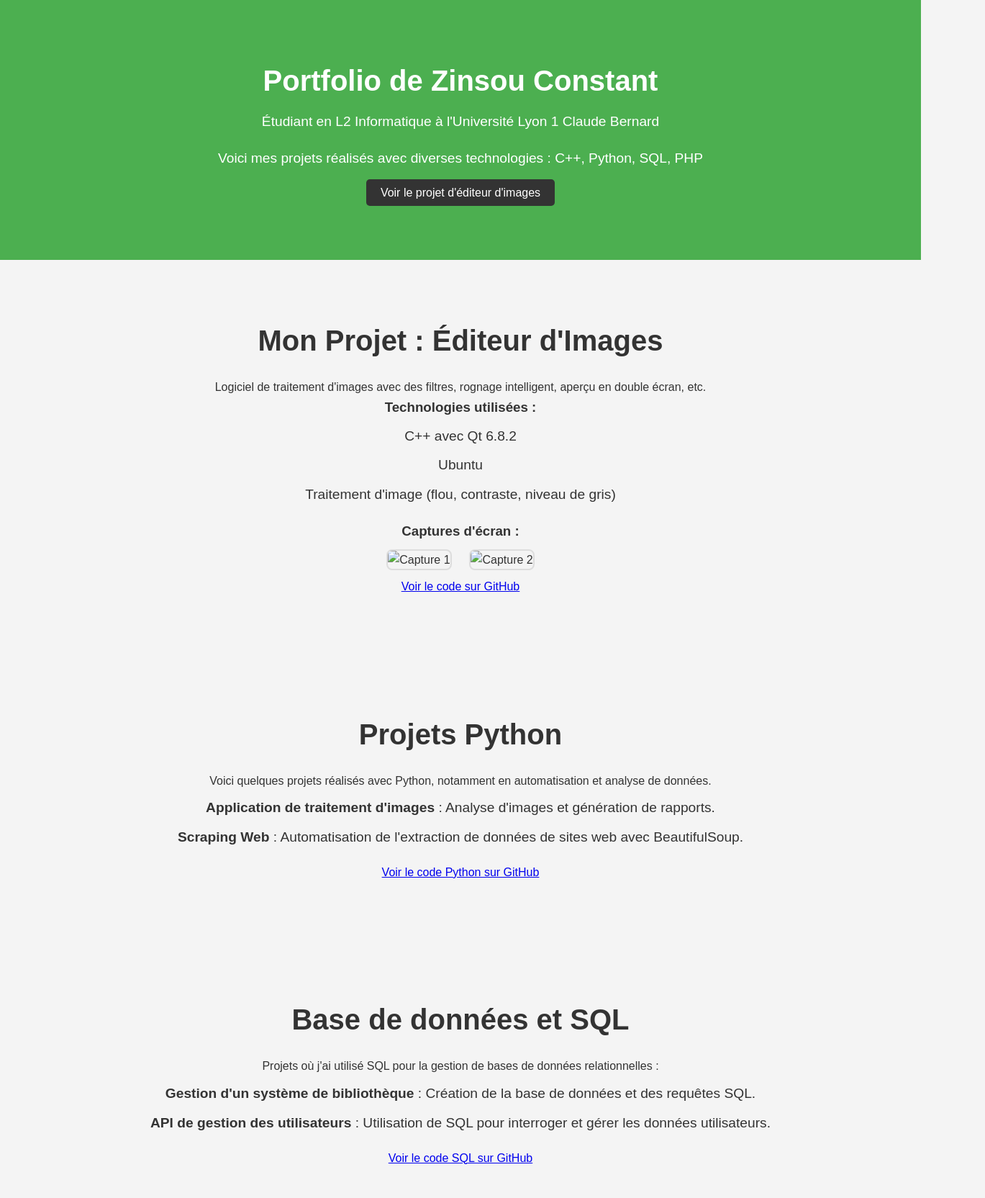
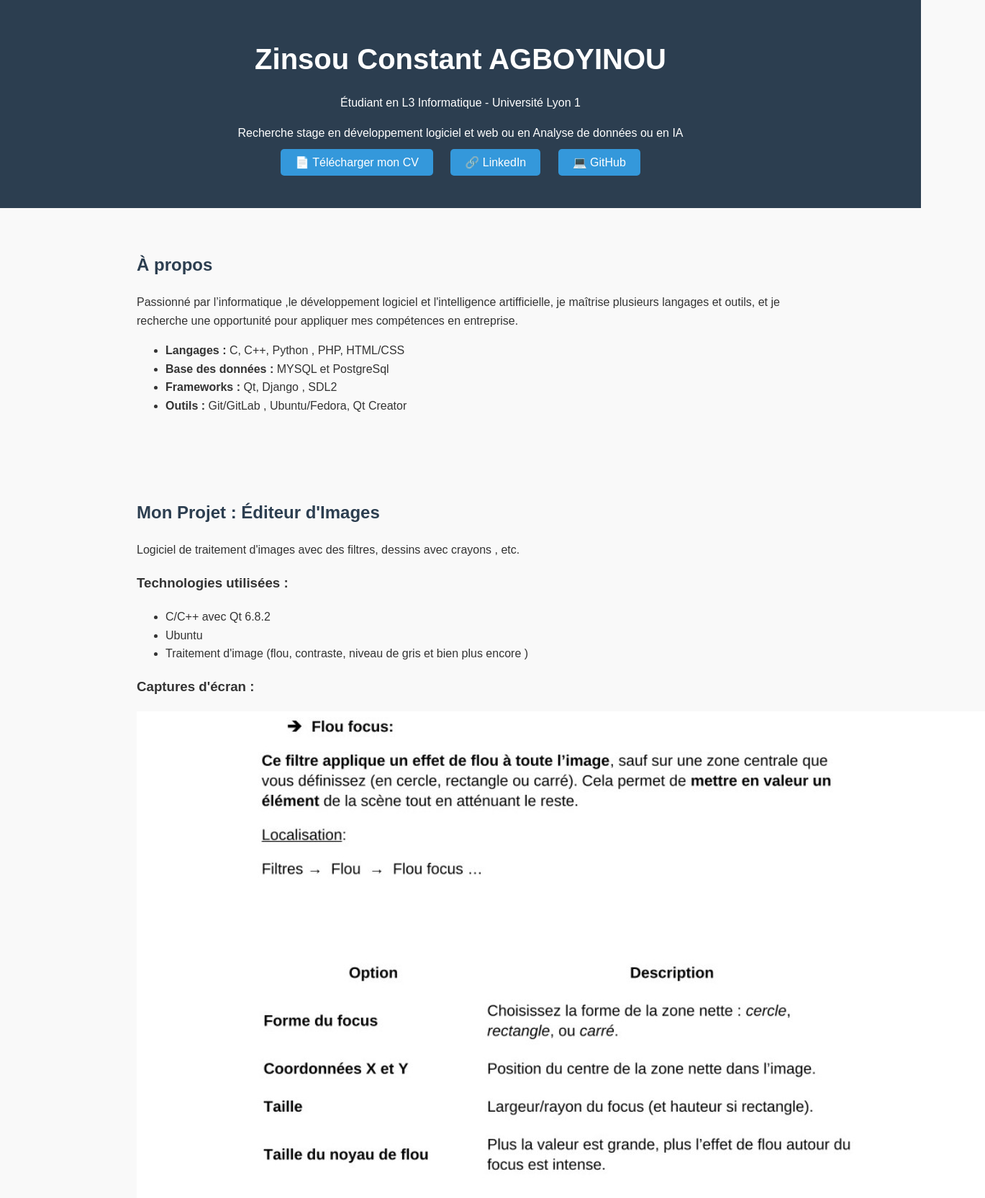
Before and after one commit to ZinsouConstant/portfolio, a plain HTML site: page index.html in a window 1280 px wide. Shown: the top 1664 px of the page at 72% size, 1369 px wide, since content can reach past the window. Drawn offline with Linux system fonts and the light colour scheme.

Commit message:
Mise à jour du portfolio

```diff
--- a/index.html
+++ b/index.html
@@ -1,96 +1,84 @@
+
 <!DOCTYPE html>
 <html lang="fr">
 <head>
     <meta charset="UTF-8">
     <meta name="viewport" content="width=device-width, initial-scale=1.0">
-    <title>Portfolio - Zinsou Constant</title>
+    <title>Portfolio - Ton Nom</title>
     <link rel="stylesheet" href="style.css">
 </head>
 <body>
-
-    <!-- Section d'accueil -->
-    <header id="accueil">
-        <div class="container">
-            <h1>Portfolio de Zinsou Constant</h1>
-            <p>Étudiant en L2 Informatique à l'Université Lyon 1 Claude Bernard</p>
-            <p>Voici mes projets réalisés avec diverses technologies : C++, Python, SQL, PHP</p>
-            <a href="#projet" class="btn">Voir le projet d'éditeur d'images</a>
+    <!-- Header -->
+    <header>
+        <h1> Zinsou Constant AGBOYINOU</h1>
+        <p>Étudiant en L3 Informatique - Université Lyon 1</p>
+        <p>Recherche stage en développement logiciel et web ou en Analyse de données ou en  IA</p>
+        <div class="links">
+            <a href="cv.pdf" target="_blank">📄 Télécharger mon CV</a>
+            <a href="https://www.linkedin.com/in/zinsou-constant-agboyinou-788384254/" target="_blank">🔗 LinkedIn</a>
+            <a href="https://github.com/" target="_blank">💻 GitHub</a>
         </div>
     </header>
 
+    <!-- À propos -->
+    <section id="about">
+        <h2>À propos</h2>
+        <p>Passionné par l’informatique ,le développement logiciel et l'intelligence artifficielle, je maîtrise plusieurs langages et outils, et je recherche une opportunité pour appliquer mes compétences en entreprise.</p>
+        <ul>
+            <li><strong>Langages :</strong> C, C++, Python , PHP, HTML/CSS</li>
+            <li><strong> Base des données  :</strong> MYSQL et PostgreSql </li>
+            <li><strong>Frameworks :</strong> Qt, Django , SDL2</li>
+            <li><strong>Outils :</strong> Git/GitLab , Ubuntu/Fedora, Qt Creator</li>
+        </ul>
+    </section>
+
     <!-- Section Projet éditeur d'images -->
-    <section id="projet">
+    <section id="project">
         <div class="container">
             <h2>Mon Projet : Éditeur d'Images</h2>
-            <p>Logiciel de traitement d'images avec des filtres, rognage intelligent, aperçu en double écran, etc.</p>
+            <p>Logiciel de traitement d'images avec des filtres, dessins avec crayons ,  etc.</p>
             <h3>Technologies utilisées :</h3>
             <ul>
-                <li>C++ avec Qt 6.8.2</li>
+                <li>C/C++ avec Qt 6.8.2</li>
                 <li>Ubuntu</li>
-                <li>Traitement d'image (flou, contraste, niveau de gris)</li>
+                <li>Traitement d'image (flou, contraste, niveau de gris et bien plus encore )</li>
             </ul>
             <h3>Captures d'écran :</h3>
             <div class="screenshots">
-                <img src="images/screenshot1.png" alt="Capture 1">
-                <img src="images/screenshot2.png" alt="Capture 2">
+                <img src="images/img1.jpeg" alt="Capture 1">
+                <img src="images/img2.jpeg" alt="Capture 2">
+                <img src="images/img3.jpeg" alt="Capture 3">
+
             </div>
             <a href="https://github.com/ZinsouConstant/portfolio" class="btn" target="_blank">Voir le code sur GitHub</a>
         </div>
     </section>
+    <section>
+        <div class="project">
+            <h3>Jeu Web (HTML/CSS)</h3>
+            <p>Jeu interactif uniquement en HTML/CSS, design responsive et animations CSS.</p>
+            <p><strong>Technologies :</strong> HTML5, CSS3</p>
+            <a href="https://github.com/" target="_blank">Voir sur GitHub</a>
+        </div>
 
-    <!-- Section Python -->
-    <section id="python">
-        <div class="container">
-            <h2>Projets Python</h2>
-            <p>Voici quelques projets réalisés avec Python, notamment en automatisation et analyse de données.</p>
-            <ul>
-                <li><strong>Application de traitement d'images</strong> : Analyse d'images et génération de rapports.</li>
-                <li><strong>Scraping Web</strong> : Automatisation de l'extraction de données de sites web avec BeautifulSoup.</li>
-            </ul>
-            <a href="https://github.com/ZinsouConstant/python-projects" class="btn" target="_blank">Voir le code Python sur GitHub</a>
+        <div class="project">
+            <h3>Projet SDL2 : Visualisation d’image</h3>
+            <p>Application en C++ avec SDL2 permettant de zoomer/dézoomer une image avec gestion du clavier.</p>
+            <p><strong>Technologies :</strong> C++, SDL2</p>
+            <a href="https://github.com/" target="_blank">Voir sur GitHub</a>
         </div>
     </section>
 
-    <!-- Section SQL -->
-    <section id="sql">
-        <div class="container">
-            <h2>Base de données et SQL</h2>
-            <p>Projets où j'ai utilisé SQL pour la gestion de bases de données relationnelles :</p>
-            <ul>
-                <li><strong>Gestion d'un système de bibliothèque</strong> : Création de la base de données et des requêtes SQL.</li>
-                <li><strong>API de gestion des utilisateurs</strong> : Utilisation de SQL pour interroger et gérer les données utilisateurs.</li>
-            </ul>
-            <a href="https://github.com/ZinsouConstant/sql-projects" class="btn" target="_blank">Voir le code SQL sur GitHub</a>
-        </div>
-    </section>
-
-    <!-- Section PHP -->
-    <section id="php">
-        <div class="container">
-            <h2>Projets PHP</h2>
-            <p>Voici des projets réalisés avec PHP, comme des applications web dynamiques et des systèmes de gestion de contenu :</p>
-            <ul>
-                <li><strong>Application Web E-commerce</strong> : Gestion des produits et commandes en PHP.</li>
-                <li><strong>CMS simple</strong> : Développement d'un système de gestion de contenu en PHP.</li>
-            </ul>
-            <a href="https://github.com/ZinsouConstant/php-projects" class="btn" target="_blank">Voir le code PHP sur GitHub</a>
-        </div>
-    </section>
-
-
+    <!-- Contact -->
     <section id="contact">
         <h2>Contact</h2>
-        <p> Email : <a href="mailto:zinsouconstanta@gmail.com">zinsouconstanta@gmail.com</a></p>
-        <p><a href="cv.pdf" target="_blank">Télécharger mon CV</a></p>
-        <p><a href="https://github.com/tonpseudo">Mon GitHub</a></p>
+        <p>📧 Email : <a href="mailto:zinsouconstanta@gmail.com">zinsouconstanta@gmail.com</a></p>
+        <p>🔗 LinkedIn : <a href="https://www.linkedin.com/in/zinsou-constant-agboyinou-788384254/">Mon profil LinkedIn</a></p>
     </section>
 
     <!-- Footer -->
     <footer>
-        <div class="container">
-            <p>&copy; 2025 Zinsou Constant. Tous droits réservés.</p>
-        </div>
+        <p>© 2025 Zinsou Constant AGBOYINOU - Portfolio</p>
     </footer>
-
 </body>
 </html>
--- a/style.css
+++ b/style.css
@@ -1,163 +1,62 @@
-/* Réinitialisation et styles de base */
-* {
+body {
+    font-family: Arial, sans-serif;
     margin: 0;
     padding: 0;
-    box-sizing: border-box;
-    font-family: 'Arial', sans-serif;
+    line-height: 1.6;
+    background: #f9f9f9;
+    color: #333;
 }
 
-body {
-    background-color: #f4f4f4;
-    color: #333;
-    font-size: 16px;
-    line-height: 1.6;
-}
-
-/* Header */
 header {
-    background-color: #4CAF50; /* Vert pour attirer l'attention */
+    background: #2c3e50;
     color: white;
     text-align: center;
-    padding: 40px 0;
+    padding: 50px 20px;
 }
 
 header h1 {
+    margin: 0;
     font-size: 2.5em;
-    margin-bottom: 10px;
 }
 
-header p {
-    font-size: 1.2em;
+header .links a {
+    margin: 10px;
+    padding: 10px 20px;
+    background: #3498db;
+    color: white;
+    text-decoration: none;
+    border-radius: 5px;
+}
+
+section {
+    padding: 40px 20px;
+    max-width: 900px;
+    margin: auto;
+}
+
+h2 {
+    color: #2c3e50;
     margin-bottom: 20px;
 }
 
-header .btn {
-    background-color: #333;
-    color: white;
-    padding: 10px 20px;
-    text-decoration: none;
+.project {
+    background: white;
+    padding: 20px;
+    margin-bottom: 20px;
+    border-left: 5px solid #3498db;
     border-radius: 5px;
-    transition: background-color 0.3s ease; /* Transition fluide */
 }
 
-header .btn:hover {
-    background-color: #555;
+.project a {
+    display: inline-block;
+    margin-top: 10px;
+    color: #3498db;
+    text-decoration: none;
 }
 
-/* Container principal */
-.container {
-    width: 80%;
-    margin: 0 auto;
-    padding: 40px 0;
+footer {
+    text-align: center;
+    padding: 20px;
+    background: #2c3e50;
+    color: white;
 }
-
-/* Sections */
-section {
-    padding: 40px 0;
-    text-align: center;
-}
-
-section h2 {
-    font-size: 2.5em;
-    margin-bottom: 20px;
-}
-
-section ul {
-    list-style-type: none;
-    margin-bottom: 20px;
-}
-
-section ul li {
-    font-size: 1.2em;
-    margin: 10px 0;
-}
-
-.screenshots img {
-    width: 48%;
-    margin: 10px 1%;
-    border: 2px solid #ddd;
-    border-radius: 8px;
-    transition: border-color 0.3s ease, transform 0.3s ease; /* Ajout de transitions */
-}
-
-.screenshots img:hover {
-    border-color: #4CAF50;
-    transform: scale(1.05); /* Agrandir légèrement l'image au survol */
-}
-
-/* Projet section */
-.projet {
-    background-color: white;
-    padding: 15px;
-    margin-bottom: 15px;
-    border-radius: 8px;
-    box-shadow: 0 0 10px rgba(0,0,0,0.1);
-}
-
-.projet img {
-    max-width: 100%;
-    height: auto;
-    border-radius: 5px;
-    transition: transform 0.3s ease;
-}
-
-.projet img:hover {
-    transform: scale(1.05); /* Effet au survol des images */
-}
-
-/* À propos de moi */
-#about p {
-    font-size: 1.2em;
-    line-height: 1.6;
-    margin-top: 20px;
-}
-
-/* Contact */
-#contact p {
-    font-size: 1.2em;
-    line-height: 1.6;
-}
-
-/* Footer */
-footer {
-    background-color: #333;
-    color: white;
-    text-align: center;
-    padding: 20px 0;
-}
-
-footer p {
-    font-size: 1em;
-}
-
-/* Responsivité (pour les petits écrans) */
-@media (max-width: 768px) {
-    header h1 {
-        font-size: 2em;
-    }
-
-    section h2 {
-        font-size: 1.8em;
-    }
-
-    section ul li {
-        font-size: 1.1em;
-    }
-
-    .screenshots img {
-        width: 100%; /* Images prennent toute la largeur sur petits écrans */
-        margin: 10px 0;
-    }
-
-    .container {
-        width: 95%;
-        padding: 20px 0;
-    }
-}
-
-/* Ajout d'une police Google Fonts */
-@import url('https://fonts.googleapis.com/css2?family=Roboto:wght@400;500;700&display=swap');
-
-body {
-    font-family: 'Roboto', sans-serif; /* Utilisation de la police Roboto */
-}
```
Also changed, not shown: images/img1.jpeg (added), images/img2.jpeg (added), images/img3.jpeg (added).
